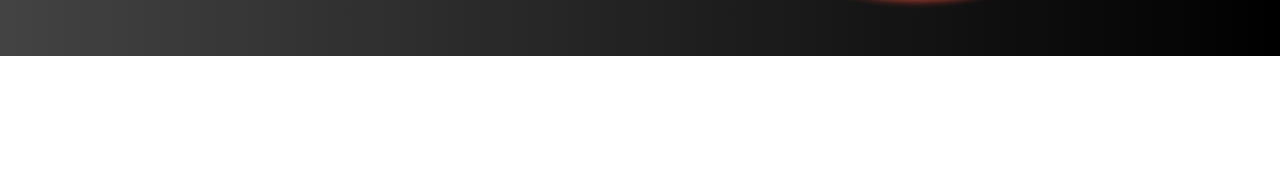
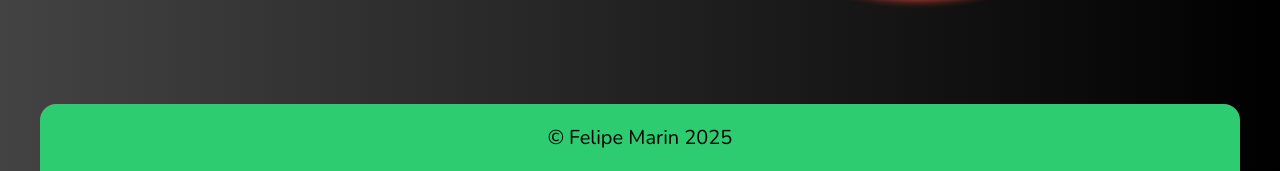
Before and after one commit to ProgramaConPid/Portfolio-Prueba, a plain HTML site: page index.html in a window 1280 px wide. Shown: the part 749-920 px from the top of the page. Before the commit the page ends 805 px from the top, so only its background shows below. Drawn offline with nearby package versions, Linux system fonts and the light colour scheme.

Commit message:
Actualizacion - Finalizacion Proyecto

```diff
--- a/assets/css/style.css
+++ b/assets/css/style.css
@@ -46,7 +46,10 @@ button {
   cursor: pointer;
 }
 
+/* ------------- */
 /* Header Styles */
+/* ------------- */
+
 .header {
   color: var(--white);
 }
@@ -104,8 +107,10 @@ button {
   color: var(--main--green);
 }
 
+/* --------------- */
+/* About Me Styles */
+/* --------------- */
 
-/* About Me Styles */
 #about__me {
   display: flex;
   justify-content: space-between;
@@ -165,7 +170,6 @@ button {
 
   transition: var(--transition-social);
 }
-
 
 .social__icon {
   width: 60px;
@@ -233,7 +237,10 @@ button {
   }
 }
 
+/* --------------- */
 /* Projects Styles */
+/* --------------- */
+
 #projects {
   text-align: center;
 }
@@ -383,18 +390,18 @@ textarea {
   cursor: pointer;
 }
 
+/* ------------- */
 /* Footer Styles */
+/* ------------- */
+
 .footer {
-  padding: 10px 20px;
+  width: 100%;
   background-color: var(--main--green);
-  display: flex;
-  justify-content: space-between;
-  align-items: center;
-  border-radius: 1.5rem 1.5rem 0 0;
-  position: absolute;
-  bottom: 0;
-  left: 50%;
-  transform: translateX(-50%);
+  padding: 20px;
+  border-radius: 1rem 1rem 0 0;
+  text-align: center;
+  font-size: 20px;
+  margin-top: 3rem;
 }
 
 /* -------------------- */
--- a/index.html
+++ b/index.html
@@ -75,5 +75,8 @@
       </section>
     </header>
 
+    <footer class="footer container">
+      <span>&copy; Felipe Marin 2025</span>
+    </footer>
   </body>
 </html>
```
Also changed, not shown: pages/contact.html (+5 -0 lines), pages/projects.html (+5 -0 lines).
